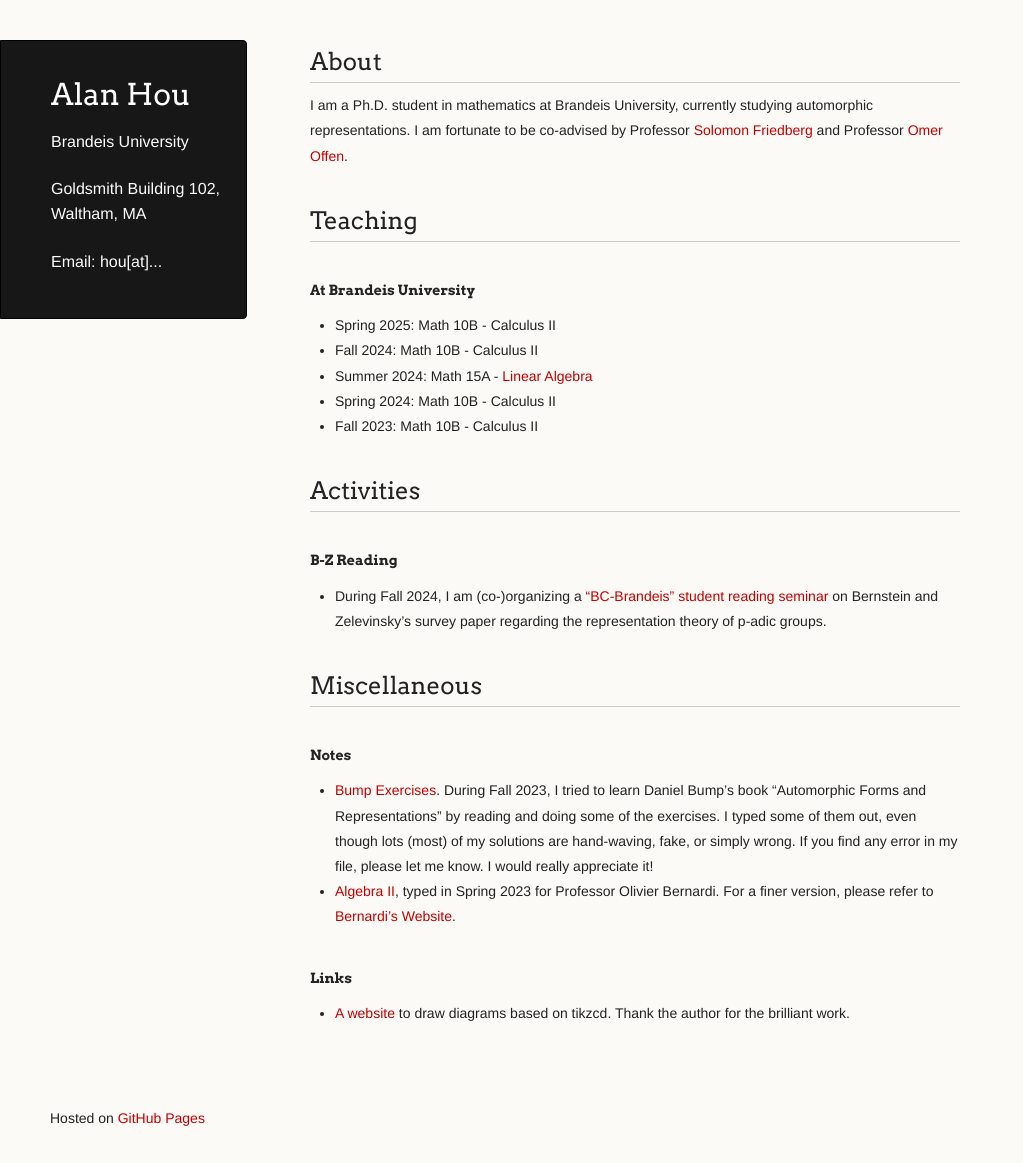
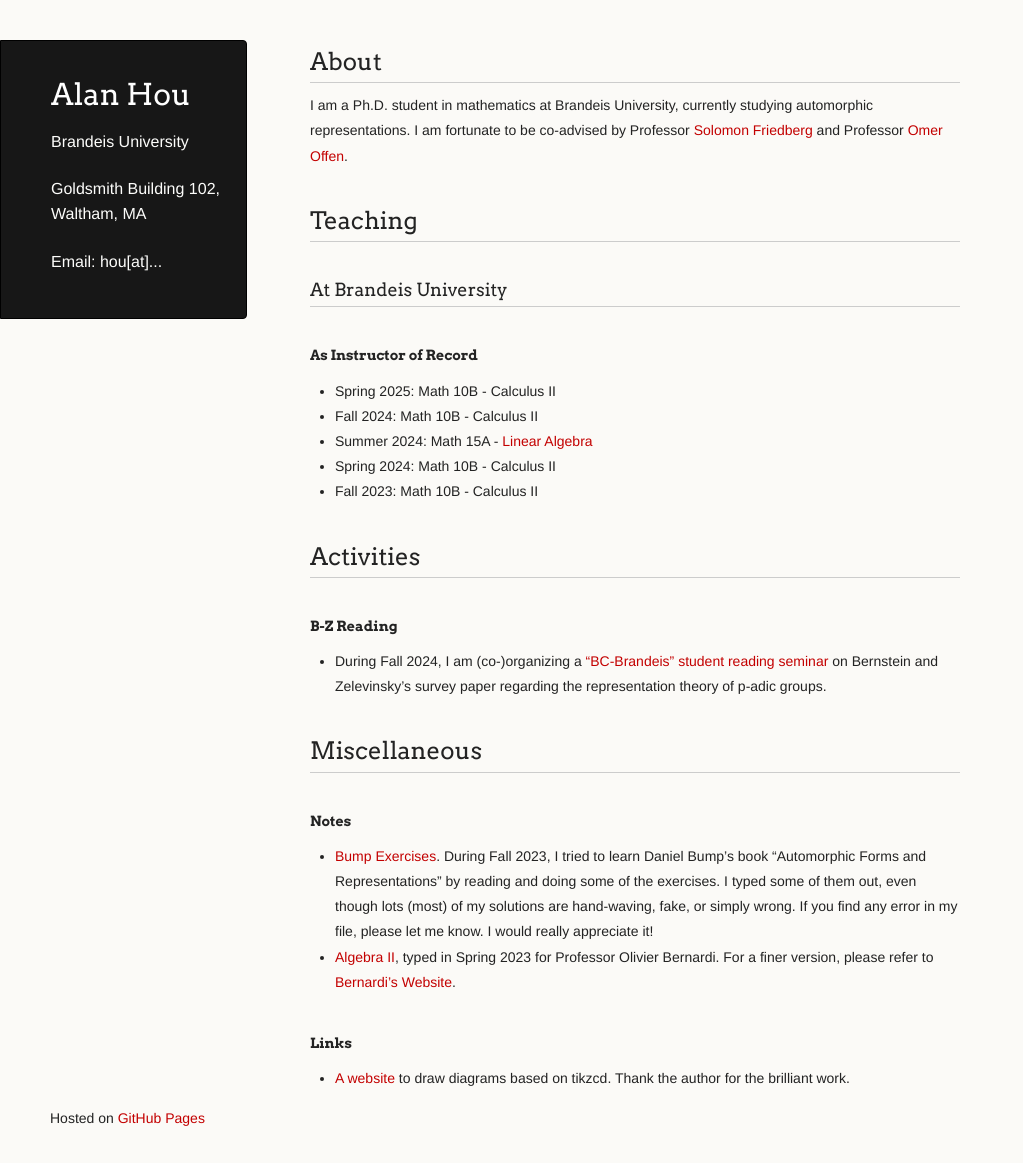
Before and after one commit to axhou/axhou.github.io, a Jekyll site: the page built from index.md, in a window 1280 px wide and 1163 px high. Shown: the whole window, without its empty margins (0-1023 px from the left). Built offline with Jekyll 4.4.1, drawn with Linux system fonts in a browser that asks for light colours; our own code applies the rules of GitHub Pages for plain Markdown files.

Commit message:
Update index.md

```diff
--- a/index.md
+++ b/index.md
@@ -10,7 +10,8 @@ I am a Ph.D. student in mathematics at Brandeis University, currently studying a
 
 ## Teaching
 
-#### At Brandeis University
+### At Brandeis University
+#### As Instructor of Record
 - Spring 2025: Math 10B - Calculus II
 - Fall 2024: Math 10B - Calculus II
 - Summer 2024: Math 15A - [Linear Algebra](./s2024la.md)
```
